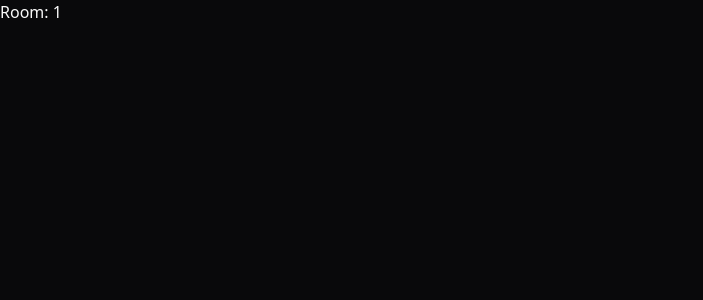
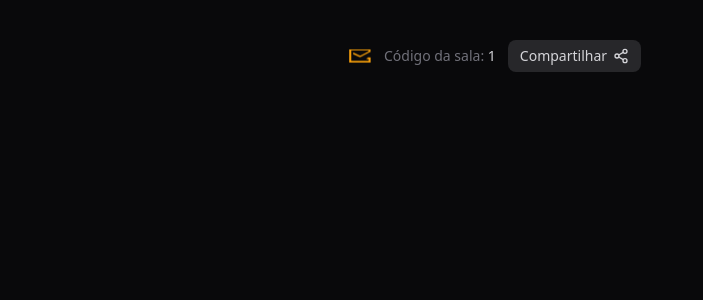
Before and after one commit to ian-roland/AskerGO, a React (Vite) app in the folder Frontend/vite-project/vite-project/: page /room/1 in a window 1280 px wide. Shown: the top 300 px of the page, without its empty margins (0-703 px from the left). Built offline with nearby package versions, Linux system fonts and the light colour scheme.

Commit message:
Adding the room.tsx initial infos (header)

```diff
--- a/Frontend/vite-project/vite-project/src/pages/room.tsx
+++ b/Frontend/vite-project/vite-project/src/pages/room.tsx
@@ -1,9 +1,29 @@
 import { useParams } from "react-router-dom"
+
+import askerLogo from '../assets/askergo-logo.svg'
+import { Share2 } from "lucide-react"
 
 export function Room() {
     const { roomId } = useParams()
 
     return (
-        <h1>Room: {roomId} </h1>
+        <div className="mx-auto max-w-[640px] flex flex-col gap-6 py-10 px-4">
+            <div className="flex items-center gap-3 px-3">
+                <img src={askerLogo} alt="askerGoLogo" className="h-6"/>
+
+                <span className="text-sm truncate text-zinc-500">
+                    Código da sala: <span className="text-zinc-300"> {roomId}</span>
+                </span>
+
+                <button
+                        type="submit"
+                        className="bg-zinc-800 text-zinc-300 px-3 py-1.5 gap-1.5 flex items-center rounded-lg font-medium text-sm hover:bg-orange-500 transition-colors">
+                        Compartilhar <Share2 className="size-4" />
+
+                    </button>
+            </div>
+
+        </div>
+
     )
 }
```
